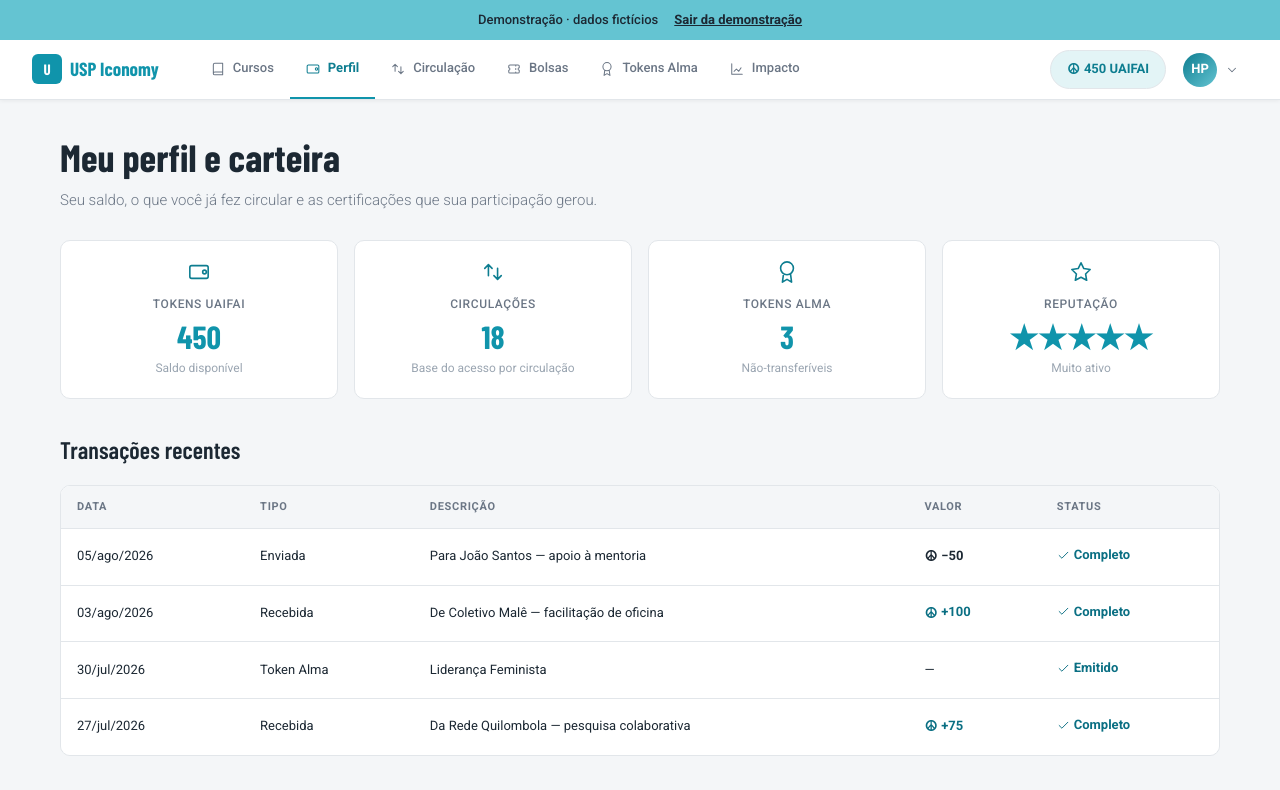
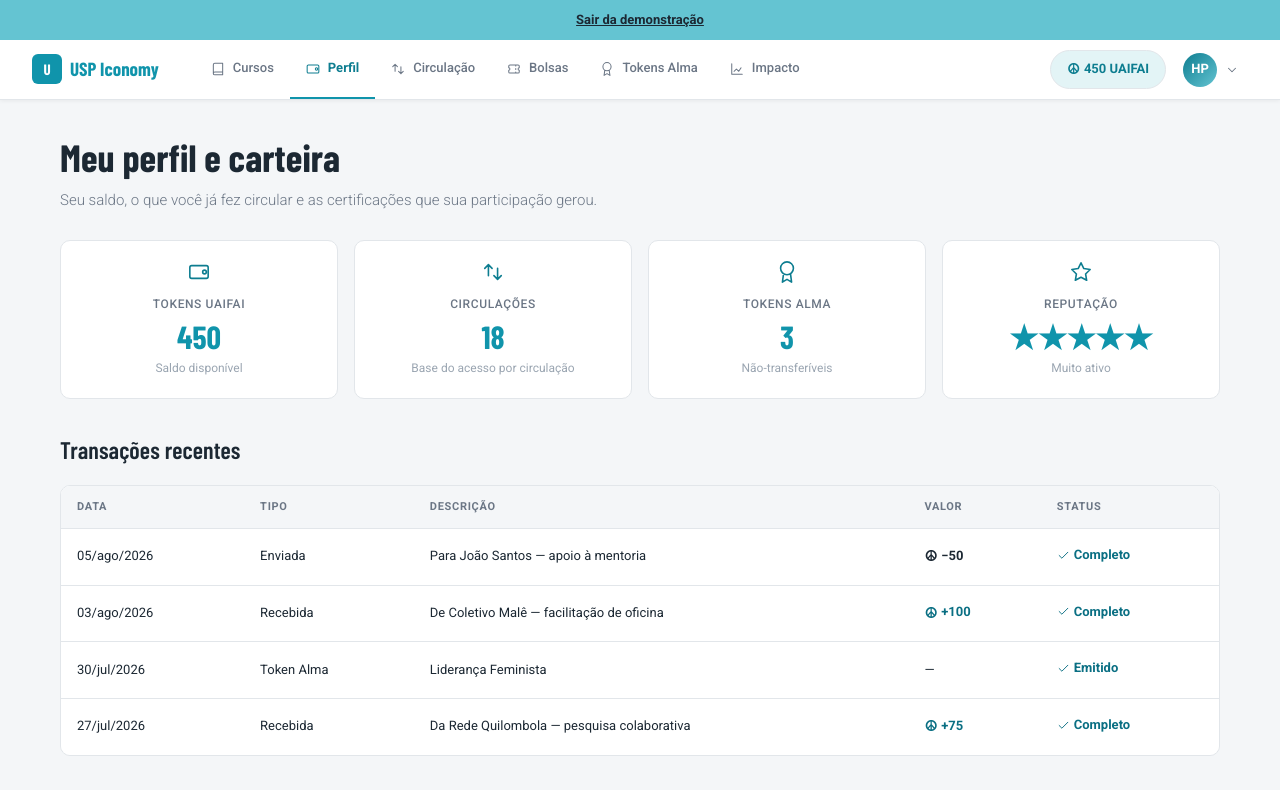
Before and after one commit to usp-iconomy/front, a Next.js app: page /demo/profile in a window 1280 px wide. Shown: the top 790 px of the page. Built offline with nearby package versions, Linux system fonts and the light colour scheme.

Commit message:
fix: show only the exit link in the demo banner

```diff
--- a/src/components/app-shell/DemoBanner.module.css
+++ b/src/components/app-shell/DemoBanner.module.css
@@ -14,14 +14,6 @@
   font-size: var(--font-size-sm);
 }
 
-.label {
-  min-width: 0;
-  overflow: hidden;
-  text-overflow: ellipsis;
-  white-space: nowrap;
-  font-weight: var(--font-weight-medium);
-}
-
 .exit {
   display: flex;
   align-items: center;
--- a/src/components/app-shell/DemoBanner.tsx
+++ b/src/components/app-shell/DemoBanner.tsx
@@ -3,8 +3,7 @@ import styles from './DemoBanner.module.css'
 
 export function DemoBanner() {
   return (
-    <div role="note" className={styles.banner}>
-      <span className={styles.label}>Demonstração · dados fictícios</span>
+    <div role="note" aria-label="Modo demonstração" className={styles.banner}>
       <Link href="/" className={styles.exit}>
         Sair da demonstração
       </Link>
```
Also changed, not shown: 2 other files (tests, documents, lock files or other folders).
